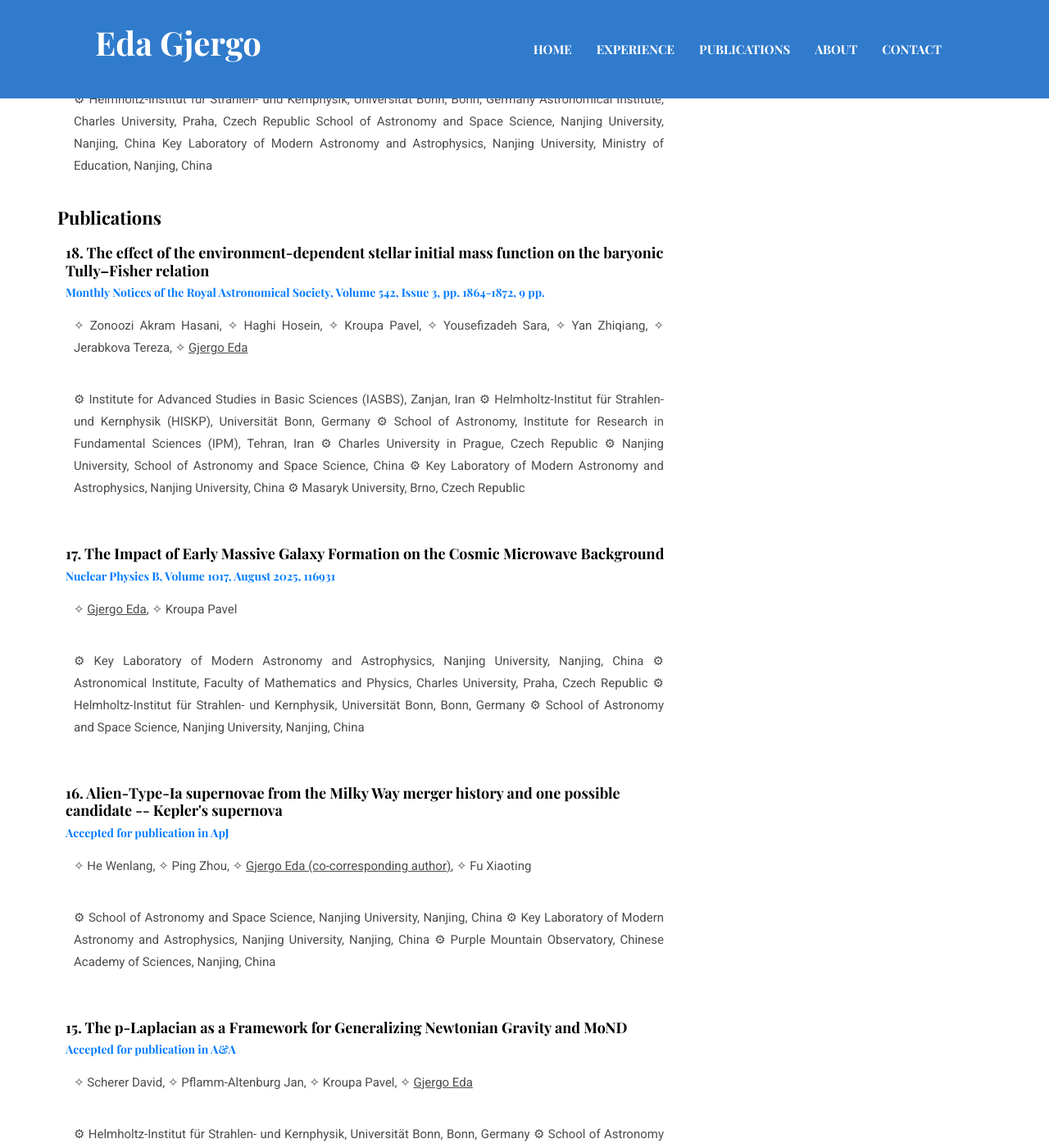
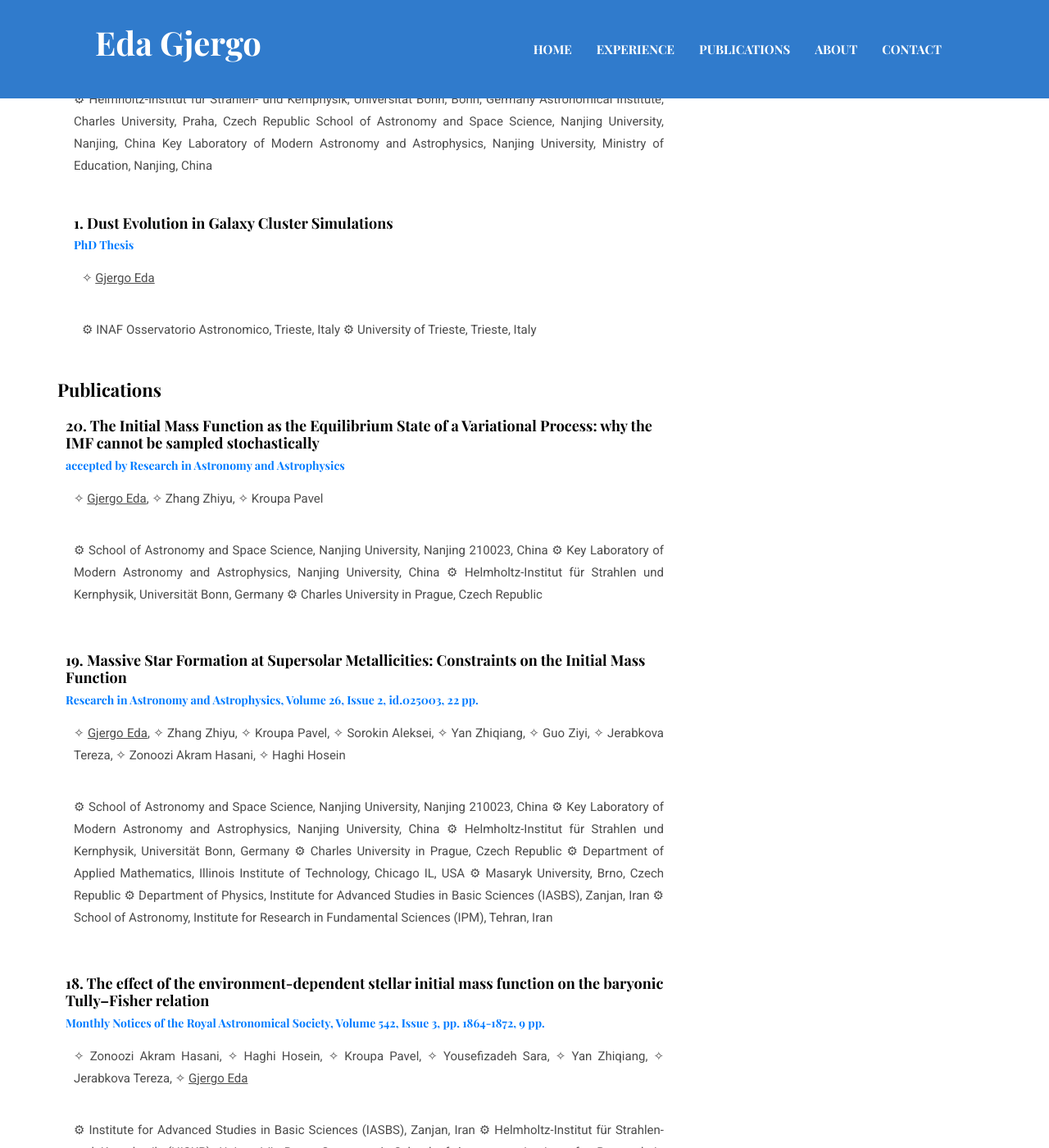
Before and after one commit to egjergo/egjergo.github.io, a Jekyll site: the page built from _pages/publications.md, in a window 1280 px wide and 1400 px high, scrolled down 1104 px. Shown: the whole window at 82% size. Built offline with Jekyll 4.4.1, drawn with Linux system fonts in a browser that asks for light colours; some of the changed text lies outside the part shown.

Commit message:
Update publications.md

```diff
--- a/_pages/publications.md
+++ b/_pages/publications.md
@@ -118,7 +118,7 @@ class="underline"
       </p>
     </div>
     <div class="card">
-      <h5>1. The many tensions with dark-matter based models and implications on the nature of the Universe
+      <h5>2. The many tensions with dark-matter based models and implications on the nature of the Universe
 </h5>
       <h6><a target="_blank" href="https://ui.adsabs.harvard.edu/abs/2023eppg.confE.231K/abstract">Proceedings of Science, Corfu2022</a></h6>
       <p>
@@ -139,6 +139,17 @@ class="underline"
       Key Laboratory of Modern Astronomy and Astrophysics, Nanjing University, Ministry of Education,
 Nanjing, China
       </p>
+    <div class="card">
+      <h5>1. Dust Evolution in Galaxy Cluster Simulations</h5>
+      <h6><a target="_blank" href="https://ui.adsabs.harvard.edu/abs/2019PhDT.......155G/abstract">PhD Thesis</a></h6>
+      <p>
+      &#10023; <u>Gjergo Eda</u>
+      </p>
+      <p>
+      &#9881; INAF Osservatorio Astronomico, Trieste, Italy
+      &#9881; University of Trieste, Trieste, Italy
+      </p>
+    </div>
     </div>
   <h4>Publications</h4>
     <!--<div class="card">
@@ -152,6 +163,46 @@ Nanjing, China
       &#9881; Affiliations
       </p>
     </div>-->
+    <div class="card">
+      <h5>20. The Initial Mass Function as the Equilibrium State of a Variational Process: why the IMF cannot be sampled stochastically</h5>
+      <h6><a target="_blank" href="https://ui.adsabs.harvard.edu/abs/2026arXiv260120998G/abstract">accepted by Research in Astronomy and Astrophysics</a></h6>
+      <p>
+      &#10023; <u>Gjergo Eda</u>,
+      &#10023; Zhang Zhiyu,
+      &#10023; Kroupa Pavel
+      </p>
+      <p>
+      &#9881; School of Astronomy and Space Science, Nanjing University, Nanjing 210023, China
+      &#9881; Key Laboratory of Modern Astronomy and Astrophysics, Nanjing University, China
+      &#9881; Helmholtz-Institut für Strahlen und Kernphysik, Universität Bonn, Germany
+      &#9881; Charles University in Prague, Czech Republic
+      </p>
+    </div>
+    <div class="card">
+      <h5>19. Massive Star Formation at Supersolar Metallicities: Constraints on the Initial Mass Function</h5>
+      <h6><a target="_blank" href="https://ui.adsabs.harvard.edu/abs/2026RAA....26b5003G/abstract">Research in Astronomy and Astrophysics, Volume 26, Issue 2, id.025003, 22 pp.</a></h6>
+      <p>
+      &#10023; <u>Gjergo Eda</u>,
+      &#10023; Zhang Zhiyu,
+      &#10023; Kroupa Pavel,
+      &#10023; Sorokin Aleksei,
+      &#10023; Yan Zhiqiang,
+      &#10023; Guo Ziyi,
+      &#10023; Jerabkova Tereza,
+      &#10023; Zonoozi Akram Hasani,
+      &#10023;  Haghi Hosein
+      </p>
+      <p>
+      &#9881; School of Astronomy and Space Science, Nanjing University, Nanjing 210023, China
+      &#9881; Key Laboratory of Modern Astronomy and Astrophysics, Nanjing University, China
+      &#9881; Helmholtz-Institut für Strahlen und Kernphysik, Universität Bonn, Germany
+      &#9881; Charles University in Prague, Czech Republic
+      &#9881; Department of Applied Mathematics, Illinois Institute of Technology, Chicago IL, USA
+      &#9881; Masaryk University, Brno, Czech Republic
+      &#9881;  Department of Physics, Institute for Advanced Studies in Basic Sciences (IASBS), Zanjan, Iran
+      &#9881;  School of Astronomy, Institute for Research in Fundamental Sciences (IPM), Tehran, Iran
+      </p>
+    </div>
     <div class="card">
       <h5>18. The effect of the environment-dependent stellar initial mass function on the baryonic Tully–Fisher relation</h5>
       <h6><a target="_blank" href="https://ui.adsabs.harvard.edu/abs/2025MNRAS.542.1864Z/abstract">Monthly Notices of the Royal Astronomical Society, Volume 542, Issue 3, pp. 1864-1872, 9 pp.</a></h6>
```
Also changed, not shown: other parts of _pages/publications.md (+1 -1 lines).
